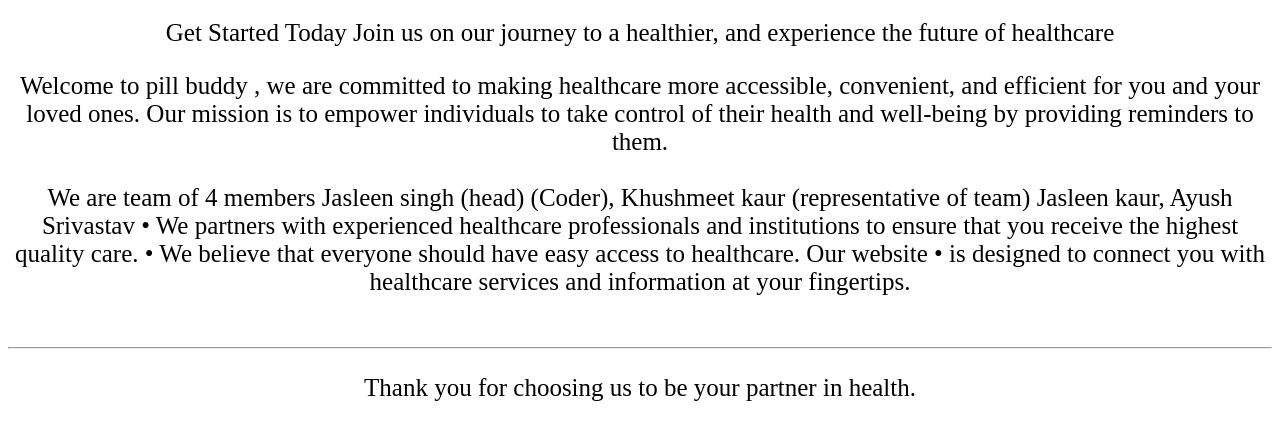
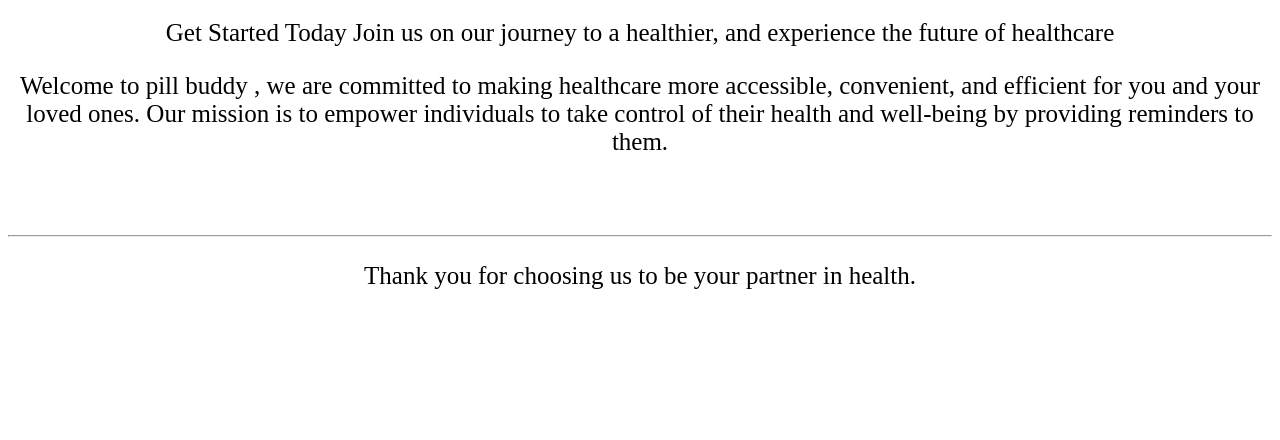
Before and after one commit to ravneetk27/Pillbuddy, a website built with Parcel: page hackathon/about.html in a window 1280 px wide. Shown: the part 228-668 px from the top of the page. Built offline with nearby package versions, Linux system fonts and the light colour scheme; a web font is replaced by a local one.

Commit message:
Update about.html

```diff
--- a/hackathon/about.html
+++ b/hackathon/about.html
@@ -34,15 +34,6 @@
                 ones. Our mission is to empower individuals to take control of their health and well-being by providing
                 reminders to them.
                 <br><br>
-                We are team of 4 members
-                Jasleen singh (head) (Coder),
-                Khushmeet kaur (representative of team)
-                Jasleen kaur,
-                Ayush Srivastav
-                • We partners with experienced healthcare professionals and institutions to ensure that you receive the
-                highest quality care.
-                • We believe that everyone should have easy access to healthcare. Our website
-                • is designed to connect you with healthcare services and information at your fingertips.
             </p>
             <br>
             <hr>
```
